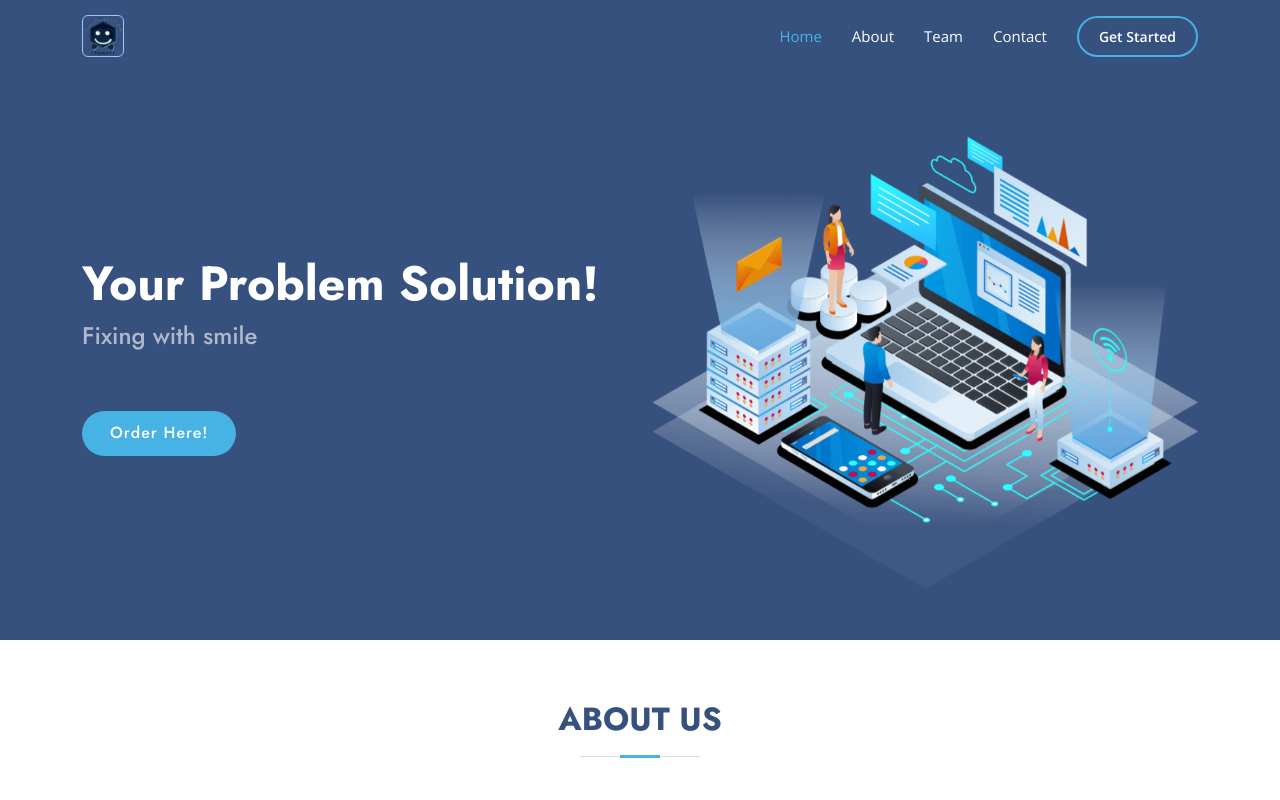
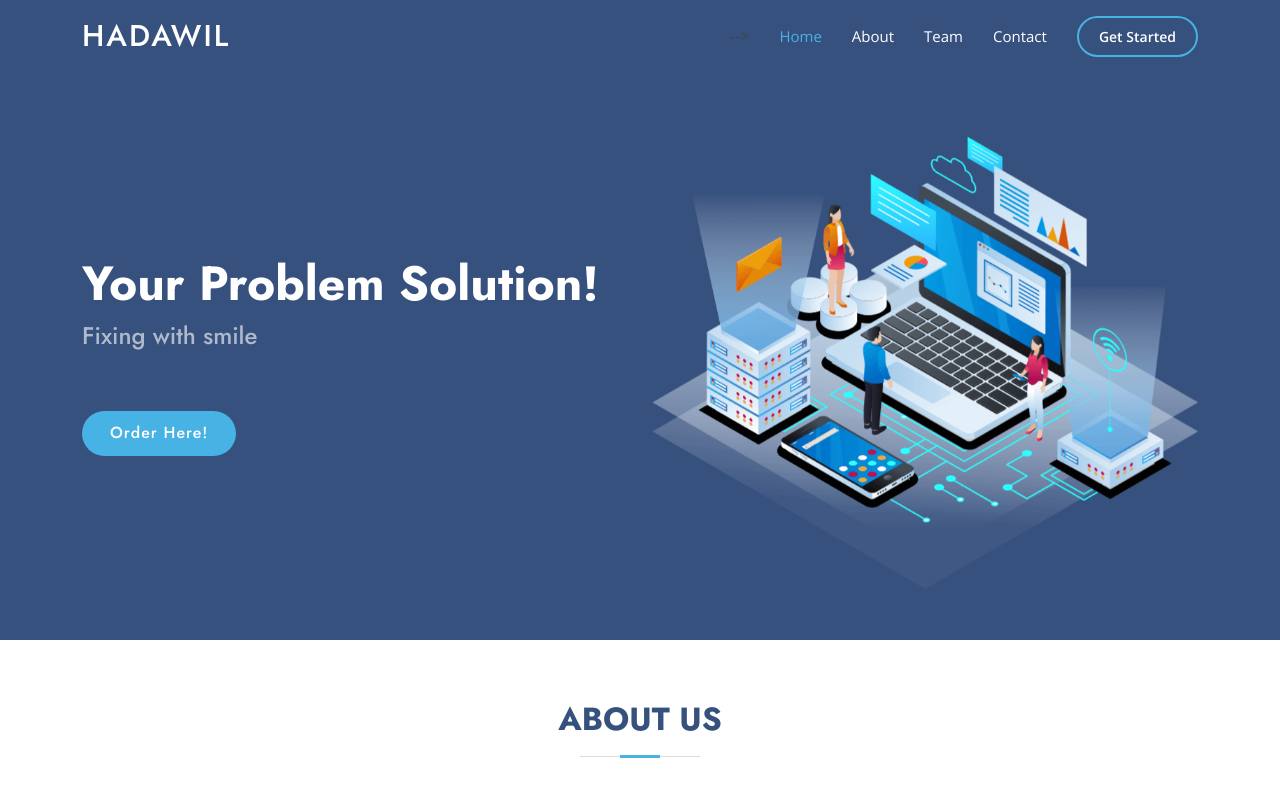
Before and after one commit to daniharmade/hadawilITE, a plain HTML site: page index.html in a window 1280 px wide. Shown: the top 800 px of the page. Drawn offline with nearby package versions, Linux system fonts and the light colour scheme.

Commit message:
UPDATE LOGO

```diff
--- a/index.html
+++ b/index.html
@@ -44,13 +44,13 @@
     <!-- ======= Header ======= -->
     <header id="header" class="fixed-top">
       <div class="container d-flex align-items-center">
-        <!-- <h1 class="logo me-auto"><a href="index.html">HADAWIL</a></h1> -->
-        <!-- Uncomment below if you prefer to use an image logo -->
-        <a
+        <h1 class="logo me-auto"><a href="index.html">HADAWIL</a></h1> -->
+        <!-- Uncomment below if you prefer to use an image logo
+<!--         <a
           href="index.html"
           class="logo me-auto border border-primary-subtle rounded"
           ><img src="assets/img/logo.png" alt="" class="img-fluid"
-        /></a>
+        /></a> -->
 
         <nav id="navbar" class="navbar">
           <ul>
```
